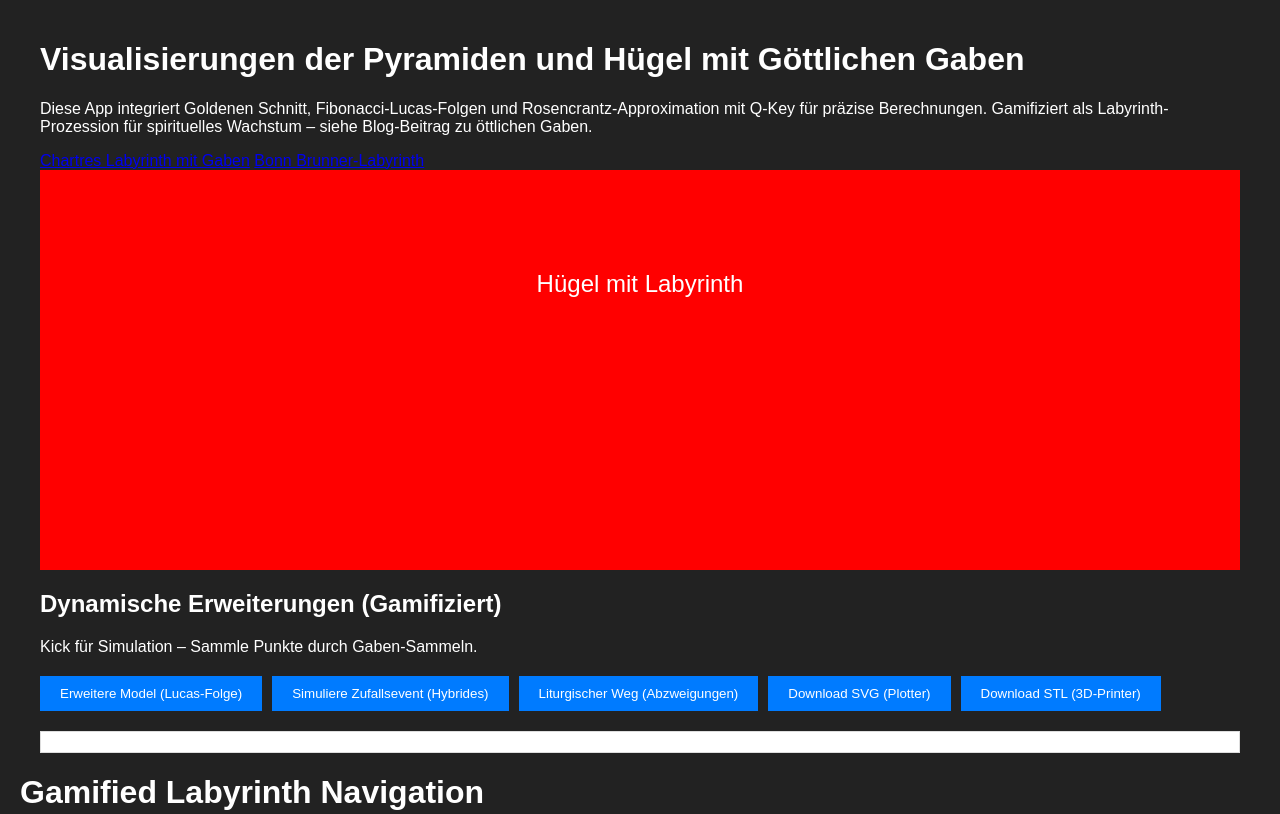
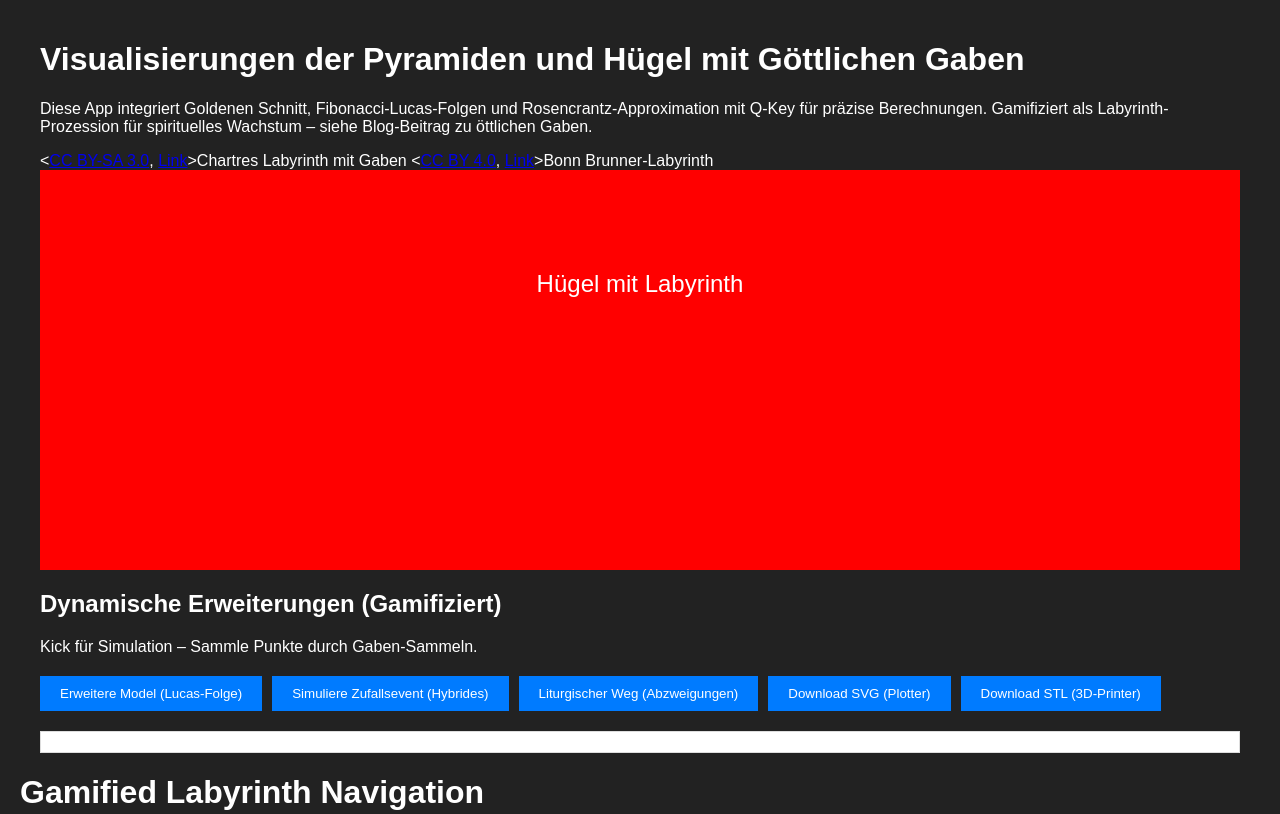
Before and after one commit to Rosary-mom/GoldenerSchnitt, a website: page index.html in a window 1280 px wide. Shown: the top 814 px of the page. Drawn offline with Linux system fonts and the light colour scheme.

Commit message:
Add Creative Commons links for labyrinths
Updated links to include Creative Commons licenses for Chartres and Bonn labyrinths.

```diff
--- a/index.html
+++ b/index.html
@@ -24,8 +24,8 @@
         <h1>Visualisierungen der Pyramiden und Hügel mit Göttlichen Gaben</h1>
         <p>Diese App integriert Goldenen Schnitt, Fibonacci-Lucas-Folgen und Rosencrantz-Approximation mit Q-Key für präzise Berechnungen. Gamifiziert als Labyrinth-Prozession für spirituelles Wachstum – siehe Blog-Beitrag zu öttlichen Gaben.</p>
 
-        <a href="chartres.html">Chartres Labyrinth mit Gaben</a>
-        <a href="bonn.html">Bonn Brunner-Labyrinth</a>
+        <<a href="http://creativecommons.org/licenses/by-sa/3.0/" title="Creative Commons Attribution-Share Alike 3.0">CC BY-SA 3.0</a>, <a href="https://commons.wikimedia.org/w/index.php?curid=510275">Link</a>>Chartres Labyrinth mit Gaben</a>
+        <<a href="https://creativecommons.org/licenses/by/4.0/" title="Creative Commons Namensnennung">CC BY 4.0</a>, <a href="https://bonn.wiki/index.php?curid=5785">Link</a>>Bonn Brunner-Labyrinth</a>
 
         <div id="visualization" class="placeholder">Hügel mit Labyrinth</div> <!-- Wird durch Canvas ersetzt -->
         <canvas id="labyrinthCanvas" style="display: none;"></canvas> <!-- Für dynamische Zeichnungen -->
```
